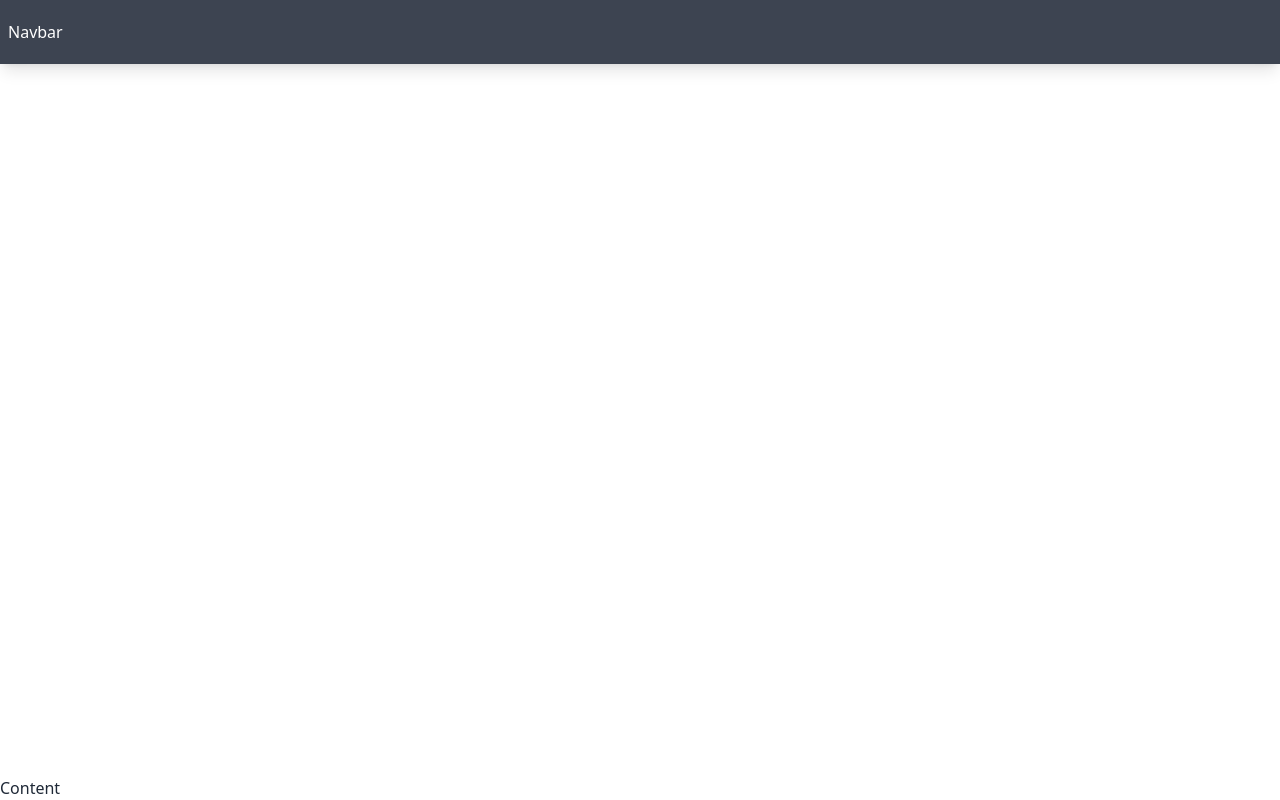
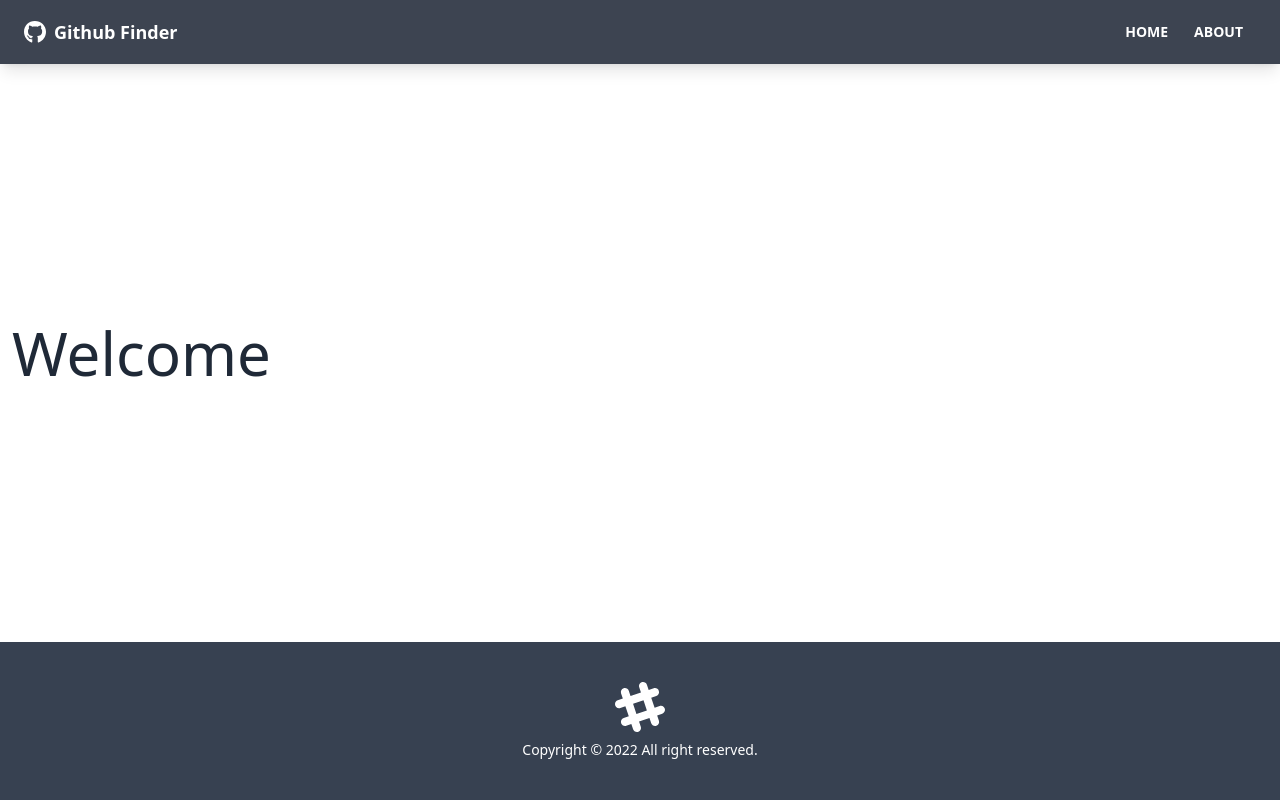
Before and after one commit to seanarch/github-finder, a React (Create React App) app: page / in a window 1280 px wide. Built offline with nearby package versions, Linux system fonts and the light colour scheme.

Commit message:
Update several pages

```diff
--- a/public/index.html
+++ b/public/index.html
@@ -24,7 +24,7 @@
       work correctly both with client-side routing and a non-root public URL.
       Learn how to configure a non-root public URL by running `npm run build`.
     -->
-    <title>React App</title>
+    <title>Github Finder</title>
   </head>
   <body>
     <noscript>You need to enable JavaScript to run this app.</noscript>
--- a/src/App.js
+++ b/src/App.js
@@ -1,12 +1,24 @@
-import {BrowserRouter as Router, Route} from 'react-router-dom'
+import {BrowserRouter as Router, Route, Routes} from 'react-router-dom'
+import Footer from './components/layout/Footer'
 import Navbar from './components/layout/Navbar'
+import Home from './pages/Home'
+import About from './pages/About'
+import NotFound from './pages/NotFound'
 
 function App() {
   return (
     <Router>
       <div className='flex flex-col justify-between h-screen'>
         <Navbar />
-        <main>Content</main>
+        <main className='container mx-auto px-3 pb-12'>
+          <Routes>
+            <Route path='/' element={<Home />} />
+            <Route path='/about' element={<About />} />
+            <Route path='/notfound' element={<NotFound />} />
+            <Route path='/*' element={<NotFound />} />
+          </Routes>
+        </main>
+        <Footer />
       </div>
     </Router>
   );
--- /dev/null
+++ b/src/components/layout/Footer.jsx
@@ -0,0 +1,26 @@
+import React from 'react'
+
+function Footer() {
+  const footerYear = new Date().getFullYear()
+
+  return (
+    <footer className='footer p-10 bg-gray-700 text-primary-content footer-center'>
+        <div>
+            <svg
+            width='50'
+            height='50'
+            viewBox='0 0 24 24'
+            xmlns='http://www.w3.org/2000/svg'
+            fillRule='evenodd'
+            clipRule='evenodd'
+            className='inline-block fill-current'
+            >
+            <path d='M22.672 15.226l-2.432.811.841 2.515c.33 1.019-.209 2.127-1.23 2.456-1.15.325-2.148-.321-2.463-1.226l-.84-2.518-5.013 1.677.84 2.517c.391 1.203-.434 2.542-1.831 2.542-.88 0-1.601-.564-1.86-1.314l-.842-2.516-2.431.809c-1.135.328-2.145-.317-2.463-1.229-.329-1.018.211-2.127 1.231-2.456l2.432-.809-1.621-4.823-2.432.808c-1.355.384-2.558-.59-2.558-1.839 0-.817.509-1.582 1.327-1.846l2.433-.809-.842-2.515c-.33-1.02.211-2.129 1.232-2.458 1.02-.329 2.13.209 2.461 1.229l.842 2.515 5.011-1.677-.839-2.517c-.403-1.238.484-2.553 1.843-2.553.819 0 1.585.509 1.85 1.326l.841 2.517 2.431-.81c1.02-.33 2.131.211 2.461 1.229.332 1.018-.21 2.126-1.23 2.456l-2.433.809 1.622 4.823 2.433-.809c1.242-.401 2.557.484 2.557 1.838 0 .819-.51 1.583-1.328 1.847m-8.992-6.428l-5.01 1.675 1.619 4.828 5.011-1.674-1.62-4.829z'></path>
+            </svg>
+            <p>Copyright &copy; {footerYear} All right reserved.</p>
+        </div>
+    </footer>
+  )
+}
+
+export default Footer
--- a/src/components/layout/Navbar.jsx
+++ b/src/components/layout/Navbar.jsx
@@ -3,9 +3,28 @@
 import PropTypes from 'prop-types'
 
 
-export default function Navbar() {
+export default function Navbar({ title }) {
   return (
-    <nav className='navbar mb-12 shadow-lg bg-neutral text-neutral-content'>Navbar</nav>
+    <nav className='navbar mb-12 shadow-lg bg-neutral text-neutral-content'>
+      <div className="container mx-auto">
+        <div className="flex-none px-2 mx-2">
+          <FaGithub className='inline pr-2 text-3xl' />
+          <Link to='/' className='text-lg font-bold align-middle'>
+            {title}
+          </Link>
+        </div>
+        <div className="flex-1 px-2 mx-2">
+          <div className="flex justify-end">
+            <Link to="/" className='btn btn-ghost btn-sm rounded-btn'>
+              Home
+            </Link>
+            <Link to="/about" className='btn btn-ghost btn-sm rounded-btn'>
+              About
+            </Link>
+          </div>
+        </div>
+      </div>
+    </nav>
   )
 }
 
--- /dev/null
+++ b/src/pages/About.jsx
@@ -0,0 +1,21 @@
+import React from 'react'
+
+function About() {
+  return (
+    <div>
+        <h1 className="text-6xl mb-4">Github Finder</h1>
+        <p className='mb-4 text-2xl font-light'>
+        A React app to search GitHub profiles and see profile details.
+
+      </p>
+      <p className='text-lg text-gray-400'>
+        Version <span className='text-white'>1.0.0</span>
+      </p>
+      <p className='text-lg text-gray-400'>
+
+      </p>
+    </div>
+  )
+}
+
+export default About
--- /dev/null
+++ b/src/pages/Home.jsx
@@ -0,0 +1,12 @@
+import React from 'react'
+
+function Home() {
+  return (
+    <div>
+        <h1 className="text-6xl">Welcome</h1>
+
+    </div>
+  )
+}
+
+export default Home
--- /dev/null
+++ b/src/pages/NotFound.jsx
@@ -0,0 +1,23 @@
+import { FaHome } from 'react-icons/fa'
+import { Link } from 'react-router-dom'
+
+function NotFound() {
+  return (
+    <div className='hero'>
+        <div className="text-center hero-content">
+            <div className="max-w-lg">
+                <h1 className="text-8xl font-bold mb-8">
+                    Oops!
+                </h1>
+                <p className="text-5xl mb-8">404 - Page not found!</p>
+                <Link to='/' className='btn btn-primary btn-lg'>
+                    <FaHome className='mr-2' />
+                    Back To Home
+                </Link>
+            </div>
+        </div>
+    </div>
+  )
+}
+
+export default NotFound
```
Also changed, not shown: 1 other file (tests, documents, lock files or other folders).
